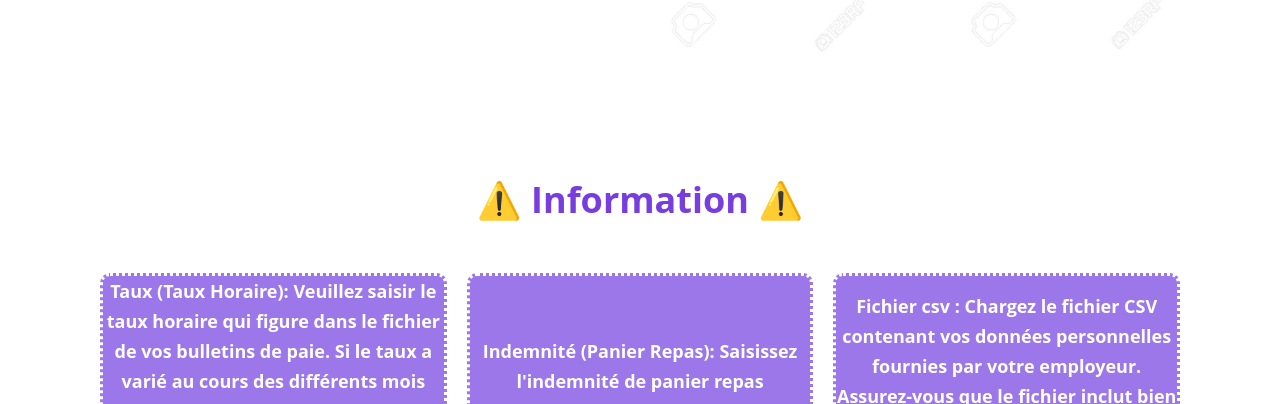
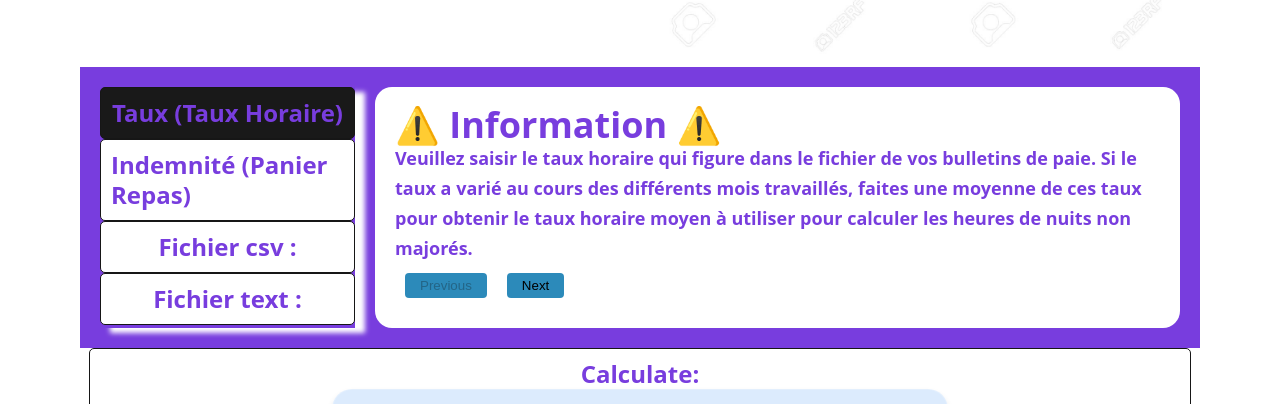
Before and after one commit to Eyosias1/indemni-calc-panier-hsup, a React (Create React App) app in the folder Front-end-panier-repas/: page / in a window 1280 px wide. Shown: the part 548-952 px from the top of the page. Built offline with nearby package versions, Linux system fonts and the light colour scheme; the HTML template or start-up script is replaced by a standard one.

Commit message:
enhanced info Card to look documentation style

```diff
--- a/Front-end-panier-repas/src/components/InfoCard.css
+++ b/Front-end-panier-repas/src/components/InfoCard.css
@@ -1,4 +1,4 @@
-#info-card {
+/* #info-card {
   text-align: center;
   padding: 100px 0px;
   margin-bottom: 40px;
@@ -9,14 +9,17 @@
 .info-card {
   margin-top: 40px;
   display: flex;
-  flex-wrap: wrap;
+  flex-direction: column;
+  justify-content: start;
+  align-items: start;
   gap: 20px;
-}
+  border: solid;
+} */
 
-.info-card .card-2 {
+/* .info-card .card-2 {
   flex:1;
   min-width: 250px;
-  border: dotted;
+  border: solid;
   border-radius: 10px;
   cursor: pointer;
   transition: var(--transition);
@@ -25,4 +28,57 @@
   justify-content: center;
   background-color: rgb(155, 119, 233);
   color: var(--colorprimary);
+} */
+
+
+#info-card {
+  text-align: center;
+  padding: 50px 20px;
+  display: flex;
+  align-items: center;
+  flex-wrap: wrap;
 }
+
+.info-card {
+  display: flex;
+  background-color: var(--colorsecondary);
+  padding: 20px;
+  gap: 20px;
+}
+
+.card-column {
+  flex: 1;
+  box-shadow: 10px 5px 5px var(--colorprimary);
+  /* border-right: 1px solid #0b0909; Added a border to separate the column */
+}
+
+.card {
+  padding: 10px;
+  border: 1px solid #161616;
+  border-radius: 5px;
+  cursor: pointer;
+  background-color: var(--colorprimary); /* Neutral background for inactive cards */
+}
+
+.card.active {
+  background-color: var(--colorp2); /* Highlight for the active card */
+  transition: var(--trasition);
+}
+
+.content-box {
+  flex: 3;
+  padding: 20px;
+  background-color: var(--colorprimary);
+  border-radius: 17px;
+}
+
+.page-navigation button {
+  margin: 10px;
+  padding: 5px 15px;
+}
+
+@media (max-width: 600px) {
+  .info-card {
+    flex-direction: column;
+  }
+}
--- a/Front-end-panier-repas/src/components/InfoCard.js
+++ b/Front-end-panier-repas/src/components/InfoCard.js
@@ -1,13 +1,13 @@
-import React from 'react';
+import React, {useState} from 'react';
 import './InfoCard.css'; // Make sure to import the CSS file
 function InfoCard() {
-  return (
-    <div id="info-card">
-      <h2> ⚠️ Information ⚠️</h2>
-      <div className='section info-card'>
-        <div className='card-2'>
+  const [currentPage, setCurrentPage] = useState(0);
+  const [elements ] = useState([
+  {
+      title: 'Taux (Taux Horaire)',
+      content: (
+        <div className="explanation">
           <p>
-            <strong>Taux (Taux Horaire): </strong>
                 Veuillez saisir le taux horaire qui figure dans
                 le fichier de vos bulletins de paie.
                 Si le taux a varié au cours des différents mois travaillés,
@@ -15,16 +15,24 @@
                 pour calculer les heures de nuits non majorés.
           </p>
         </div>
-        <div className='card-2'>
+      )
+    },
+    {
+      title: 'Indemnité (Panier Repas)',
+      content: (
+        <div className="explanation">
           <p>
-            <strong>Indemnité (Panier Repas): </strong>
             Saisissez l'indemnité de panier repas
-            correspondante à la convention collective applicable
+            correspondante à la convention collective applicable.
           </p>
         </div>
-        <div className='card-2'>
+      )
+    },
+    {
+      title: 'Fichier csv  :',
+      content: (
+        <div className="explanation">
           <p>
-            <strong>Fichier csv : </strong>
                 Chargez le fichier CSV contenant vos
                 données personnelles fournies par votre employeur.
                 Assurez-vous que le fichier inclut bien les colonnes
@@ -32,9 +40,13 @@
                 pour chaque période travaillée.
           </p>
         </div>
-        <div className='card-2'>
+      )
+    },
+    {
+      title: 'Fichier text :',
+      content: (
+        <div className="explanation">
           <p>
-            <strong>Fichier text: </strong>
                 Veuillez vous assurer que votre fichier
                 texte est formaté correctement avec
                 les colonnes 'date' 'start time'  'end time',
@@ -43,6 +55,82 @@
                 ce modèle pour garantir un traitement correct des données.
           </p>
         </div>
+      )
+    }
+  ]);
+
+  const nextPage = () => {
+    if (currentPage < elements.length - 1) {
+      setCurrentPage(currentPage + 1);
+    }
+  };
+
+  const prevPage = () => {
+    if (currentPage > 0) {
+      setCurrentPage(currentPage - 1);
+    }
+  };
+  return (
+    <div id="info-card section">
+      <div className='section info-card'>
+        <div className='card-column'>
+          {elements.map((element, index) => (
+            <div key={index} className={`card${currentPage === index ? ' active' : ''}`} onClick={() => setCurrentPage(index)}>
+              <h3>{element.title}</h3>
+            </div>
+          ))}
+        </div>
+        <div className="content-box">
+          <h2> ⚠️ Information ⚠️</h2>
+          {elements[currentPage].content}
+            <div className="page-navigation">
+              <button onClick={prevPage} disabled={currentPage === 0}>Previous</button>
+              <button onClick={nextPage} disabled={currentPage === elements.length - 1}>Next</button>
+            </div>
+        </div>
+        {/* <div className='card-2'>
+          <h3 onClick={() => toggleExplanation('indemnite')}> Indemnité (Panier Repas) : </h3>
+          {explanations.indemnite && (
+            <div className='explanation'>
+              <p>
+                Saisissez l'indemnité de panier repas
+                correspondante à la convention collective applicable
+              </p>
+              <button>Next Step</button>
+            </div>
+          )}
+        </div>
+        <div className='card-2'>
+          <h3 onClick={() => toggleExplanation('fichierText')}> Fichier csv  : </h3>
+          {explanations.fichierText && (
+            <div className='explanation'>
+              <p>
+                Chargez le fichier CSV contenant vos
+                données personnelles fournies par votre employeur.
+                Assurez-vous que le fichier inclut bien les colonnes
+                'start date time' et 'end date_time'(peut import le format)
+                pour chaque période travaillée.
+              </p>
+              <button>Next Step</button>
+            </div>
+          )}
+        </div>
+        <div className='card-2'>
+        <h3 onClick={() => toggleExplanation('fichierText')}> Fichier text:  </h3>
+          {explanations.fichierText && (
+            <div className='explanation'>
+              <p>
+                Veuillez vous assurer que votre fichier
+                texte est formaté correctement avec
+                les colonnes 'date' 'start time'  'end time',
+                sous le format suivant  : AAAA-MM-JJ | HH:MM:SS | HH:MM:SS
+                Chaque entrée doit précisément respecter
+                ce modèle pour garantir un traitement correct des données.
+              </p>
+              <button>Next Step</button>
+            </div>
+          )}
+        </div> */}
       </div>
     </div>
   );
```
Lines whose indentation alone changed are shown as unchanged.
